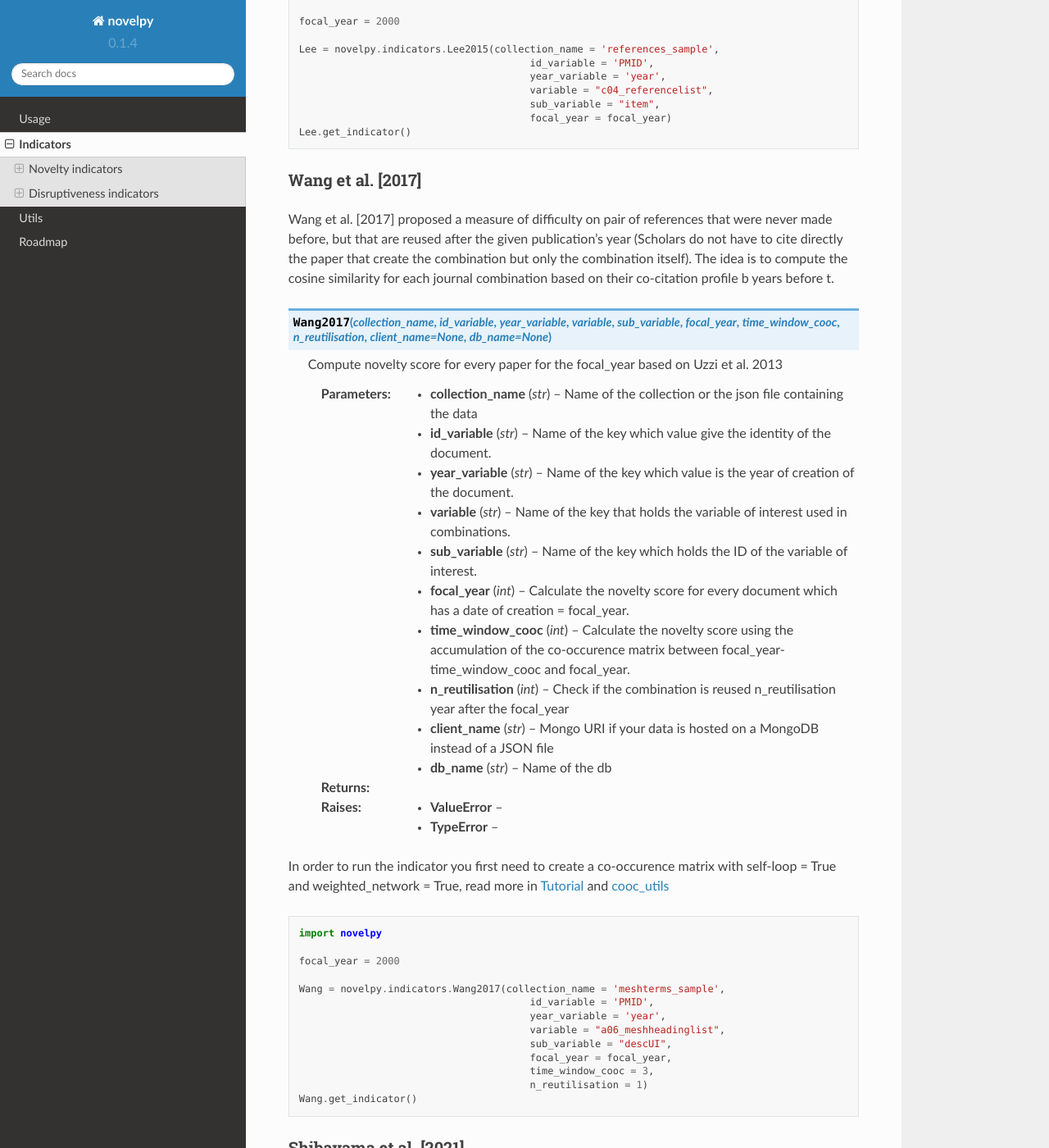
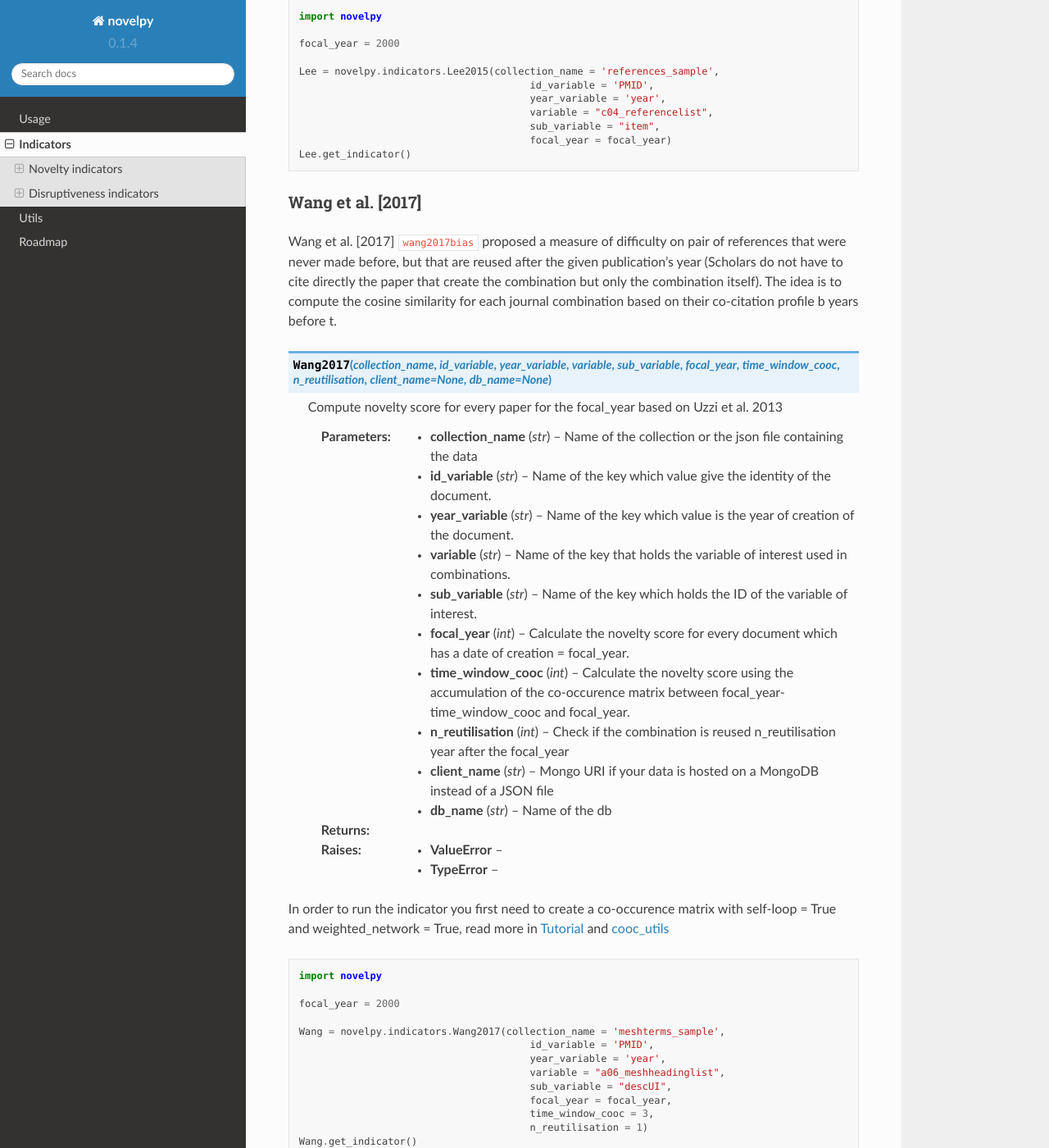
Before and after one commit to Kwirtz/novelpy, a Sphinx documentation site: the page built from docs/source/indicators.rst, in a window 1280 px wide and 1400 px high, scrolled down 3191 px. Shown: the whole window at 82% size. Built offline with Sphinx 7.4.7 and the Read the Docs theme 2.0.0, drawn with Linux system fonts in a browser that asks for light colours; cross-references to code outside the pages are shown as plain code; some of the changed text lies outside the part shown.

Commit message:
Update indicators.rst

```diff
--- a/docs/source/indicators.rst
+++ b/docs/source/indicators.rst
@@ -56,7 +56,7 @@
 Foster et al. [2015]
 ~~~~~~~~~~~~~~~~~~~~~~
 
-Foster et al. [2015]:cite:p:`foster2015tradition` define novelty as an inter-community combination. A combination has a novelty score of 1 if the two items are not in the same community. The original paper was using the infomap community detection algorithm. Most recently Foster et al [2021]:cite:p:`foster2021surprise` used the louvain algorithm. Currently only Louvain is supporte see the :ref:`roadmap` section. The score for a given entity is the proportion of novel combination on the total number of combination.
+Foster et al. [2015] :cite:p:`foster2015tradition` define novelty as an inter-community combination. A combination has a novelty score of 1 if the two items are not in the same community. The original paper was using the infomap community detection algorithm. Most recently Foster et al [2021] :cite:p:`foster2021surprise` used the louvain algorithm. Currently only Louvain is supporte see the :ref:`roadmap` section. The score for a given entity is the proportion of novel combination on the total number of combination.
 
 
 .. py:function:: Foster2015(collection_name, id_variable, year_variable, variable, sub_variable, focal_year, client_name = None, db_name = None, community_algorithm = "Louvain")
@@ -139,7 +139,7 @@
 Wang et al. [2017]
 ~~~~~~~~~~~~~~~~~~~~~~
 
-Wang et al. [2017] proposed a measure of difficulty on pair of references that were never made before, but that are reused after the given publication’s year (Scholars do not have to cite directly the paper that create the combination but only the combination itself). The idea is to compute the cosine similarity for each journal combination based on their co-citation profile b years before t.
+Wang et al. [2017] :cite:p:`wang2017bias` proposed a measure of difficulty on pair of references that were never made before, but that are reused after the given publication’s year (Scholars do not have to cite directly the paper that create the combination but only the combination itself). The idea is to compute the cosine similarity for each journal combination based on their co-citation profile b years before t.
 
 .. py:function:: Wang2017(collection_name, id_variable, year_variable, variable, sub_variable, focal_year, time_window_cooc, n_reutilisation,client_name = None, db_name = None)
 
```
Also changed, not shown: other parts of docs/source/indicators.rst (+6 -1 lines).
